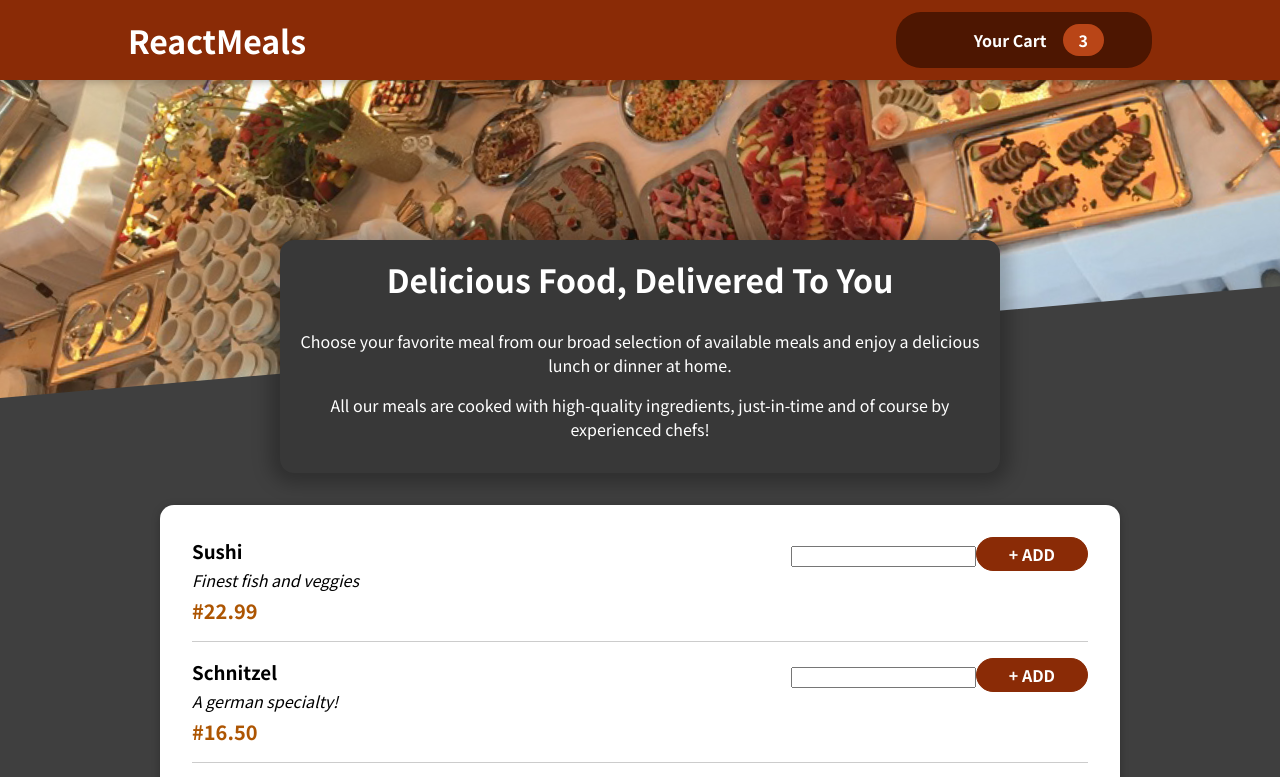
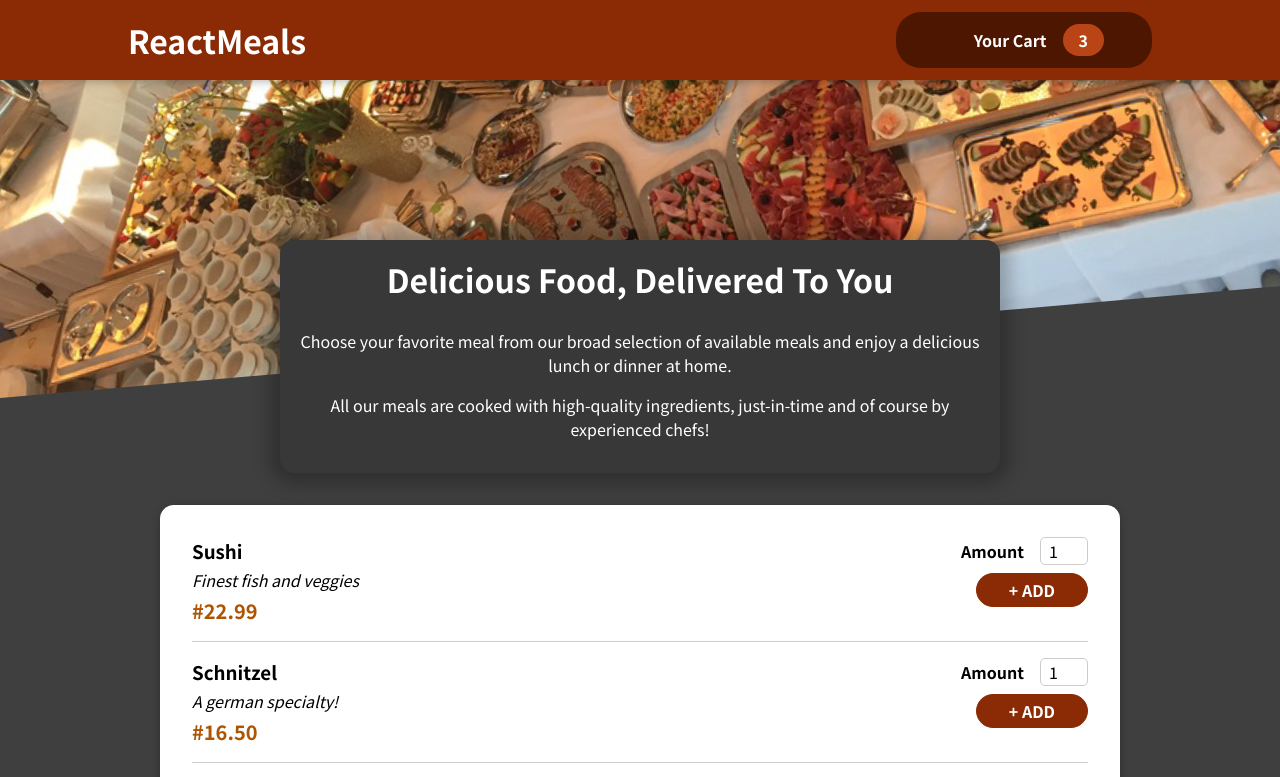
Before and after one commit to Mridul00700/food-order, a JavaScript app: page / in a window 1280 px wide. Shown: the top 777 px of the page. Built offline with nearby package versions, Linux system fonts and the light colour scheme; some icons are missing.

Commit message:
Input-default-Props

```diff
--- a/src/components/Meals/MealItem/MealItemForm.js
+++ b/src/components/Meals/MealItem/MealItemForm.js
@@ -1,8 +1,16 @@
 import classes from './MealItemForm.module.css';
+import Input from '../../UI/Input';
 
 const MealItemForm = props => {
     return <form className={classes.form}>
-        <input />
+        <Input label="Amount" input={{
+            id: 'amount',
+            type: 'number',
+            min: '1',
+            max: '5',
+            step: '1',
+            defaultValue: '1'
+        }} />
         <button>+ ADD</button>
     </form>
 }
```
